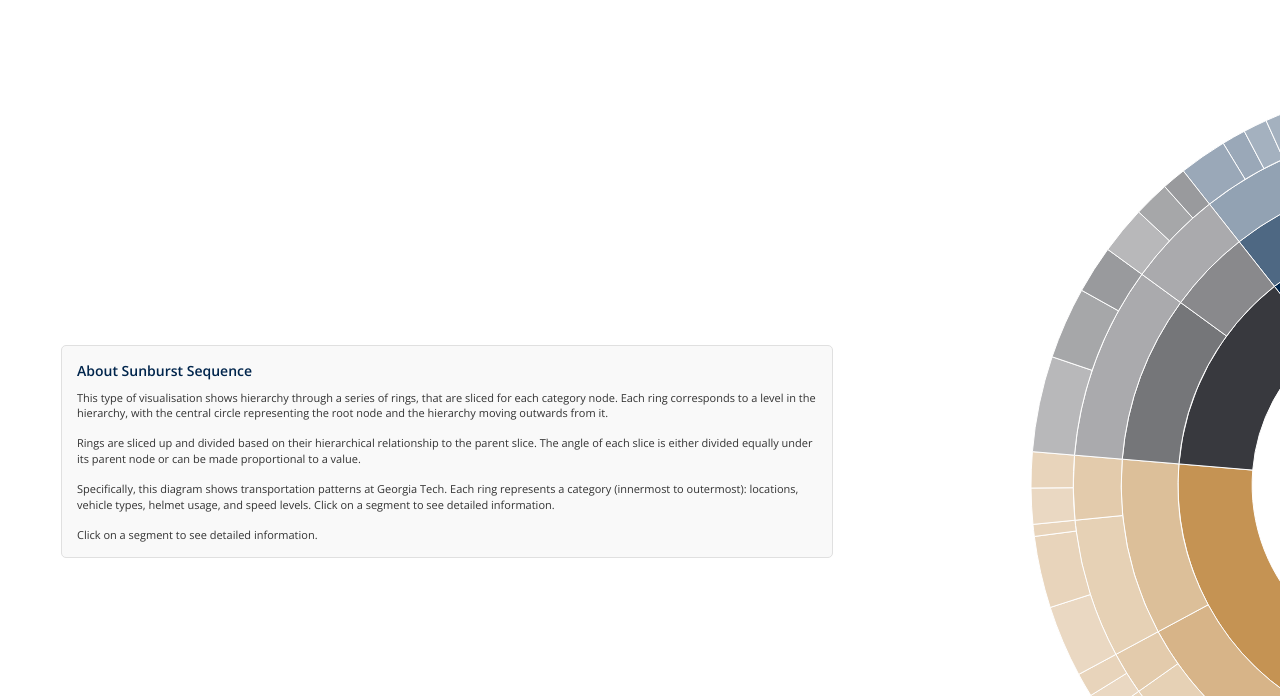
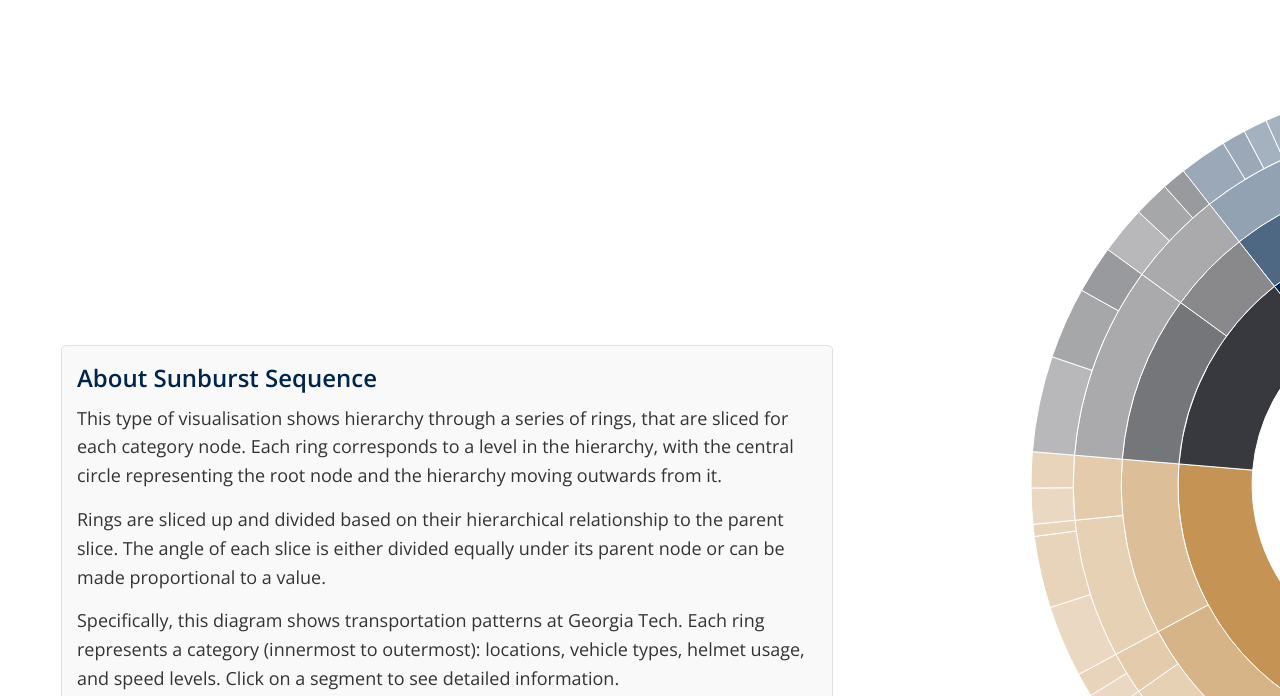
Before and after one commit to nsuttle5/SequenceSunburst, a plain HTML site: page index.html in a window 1280 px wide. Shown: the part 104-800 px from the top of the page. Drawn offline with nearby package versions, Linux system fonts and the light colour scheme.

Commit message:
poihnafw

```diff
--- a/index.html
+++ b/index.html
@@ -18,20 +18,20 @@
       <div style="display: flex; align-items: flex-start;">
         <!-- Left area for about section -->
         <div id="aboutSection">
-          <h3 style="color: #00254c; margin-bottom: 10px; font-size: 14px;">About Sunburst Sequence</h3>
-          <p style="font-size: 11px; line-height: 1.4; color: #333; margin-bottom: 15px;">
+          <h3 style="color: #00254c; margin-bottom: 10px;">About Sunburst Sequence</h3>
+          <p style="color: #333; margin-bottom: 15px;">
             This type of visualisation shows hierarchy through a series of rings, that are sliced for each category node. Each ring corresponds to a level in the hierarchy, with the central circle representing the root node and the hierarchy moving outwards from it.
           </p>
-          <p style="font-size: 11px; line-height: 1.4; color: #333; margin-bottom: 15px;">
+          <p style="color: #333; margin-bottom: 15px;">
             Rings are sliced up and divided based on their hierarchical relationship to the parent slice. The angle of each slice is either divided equally under its parent node or can be made proportional to a value.
           </p>
-          <p style="font-size: 11px; line-height: 1.4; color: #333; margin-bottom: 15px;">
+          <p style="color: #333; margin-bottom: 15px;">
             Specifically, this diagram shows transportation patterns at Georgia Tech.
             Each ring represents a category (innermost to outermost): locations, vehicle types,
             helmet usage, and speed levels. Click on a segment to see
             detailed information.
           </p>
-          <p style="font-size: 11px; line-height: 1.4; color: #333;">
+          <p style="color: #333;">
             Click on a segment to see detailed information.
           </p>
         </div>
--- a/sequences.css
+++ b/sequences.css
@@ -123,11 +123,12 @@ h1 {
 #aboutSection h3 {
   font-weight: 600;
   margin: 0 0 12px 0;
-  font-size: 16px;
+  font-size: 24px;
 }
 
 #aboutSection p {
   margin: 0;
-  font-size: 12px;
-  line-height: 1.5;
+  margin-bottom: 10px;
+  font-size: 18px;
+  line-height: 1.6;
 }
```
